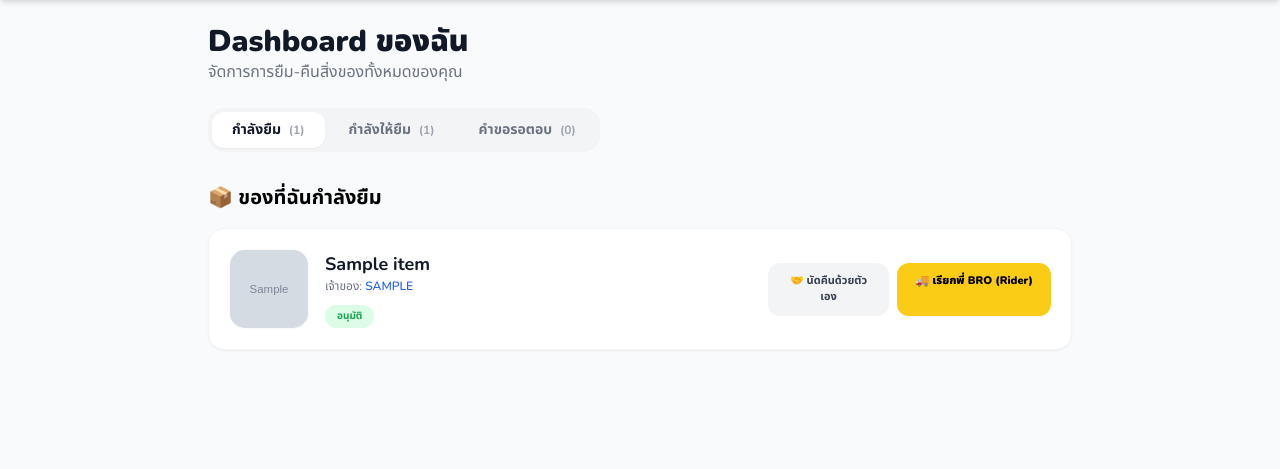
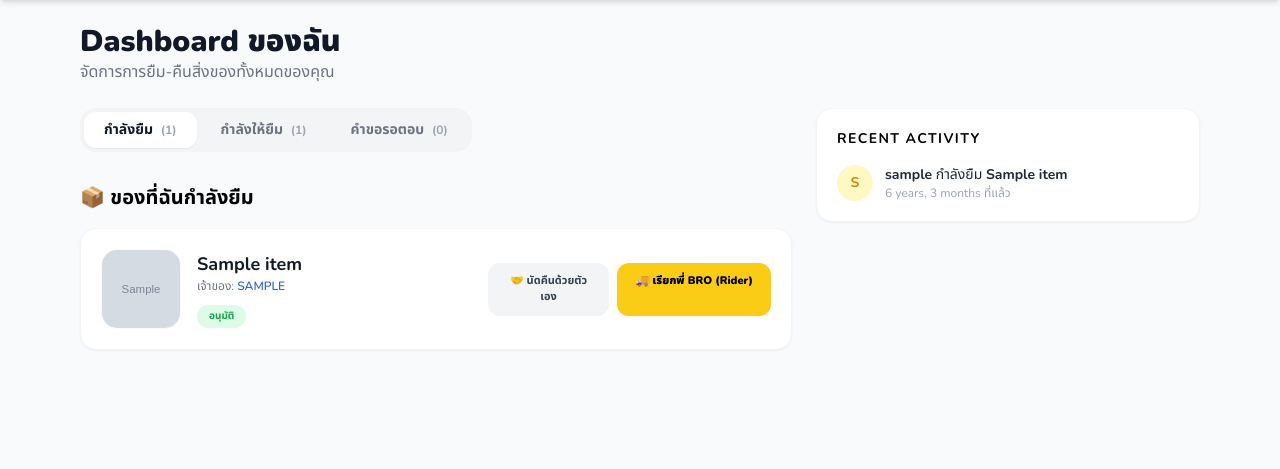
Before and after one commit to Rmnlin/CamBro, a Django app: page /dashboard/ in a window 1280 px wide. Shown: the part 73-542 px from the top of the page. Run offline with Django 4.2, Linux system fonts and the light colour scheme; a user stored in the database is signed in; tables that the repository leaves empty hold one stand-in row (values such as "Sample post"); grey boxes marked "Sample" are stand-in pictures; data that the repository does not hold is empty; some libraries are stand-ins or nearby versions.

Commit message:
add edit item, payment review, activity feed, deposit for all items

```diff
--- a/items/templates/items/dashboard.html
+++ b/items/templates/items/dashboard.html
@@ -3,30 +3,7 @@
 {% block title %}Dashboard - CamBro{% endblock %}
 
 {% block content %}
-<div class="max-w-4xl mx-auto px-4 pt-6 pb-20">
-
-    {% if user.notifications.all %}
-    <div class="mb-8">
-        {% for note in user.notifications.all|dictsortreversed:"created_at"|slice:":3" %}
-        <div class="bg-blue-50 border-l-4 border-main-blue p-4 rounded-r-xl flex justify-between items-center shadow-sm mb-3">
-            <div class="flex items-center gap-3">
-                <span class="text-xl">🔔</span>
-                <div>
-                    <p class="text-sm text-blue-800 font-medium">{{ note.message }}</p>
-                    <p class="text-xs text-blue-400">{{ note.created_at|timesince }} ที่แล้ว</p>
-                </div>
-            </div>
-            {% if not note.is_read %}
-            <form action="{% url 'mark_notification_read' note.id %}" method="POST">
-                {% csrf_token %}
-                <button type="submit" class="text-xs bg-white px-3 py-1 rounded-full border border-blue-200 text-blue-600 hover:bg-blue-50 transition">รับทราบ</button>
-            </form>
-            {% endif %}
-        </div>
-        {% endfor %}
-    </div>
-    {% endif %}
-
+<div class="max-w-6xl mx-auto px-4 pt-6 pb-20">
     <div class="flex justify-between items-end mb-6">
         <div>
             <h1 class="text-3xl font-black text-gray-900">Dashboard ของฉัน</h1>
@@ -34,6 +11,9 @@
         </div>
     </div>
 
+    <div class="flex gap-6 items-start">
+        <!-- Left: main content -->
+        <div class="flex-1 min-w-0">
             <!-- Tabs -->
             <div class="flex gap-1 bg-gray-100 p-1 rounded-2xl mb-8 w-fit">
                 <button onclick="switchTab('borrowing')" id="tab-borrowing"
@@ -191,6 +171,43 @@
             {% endfor %}
         </div>
     </section>
+        </div><!-- end left -->
+
+        <!-- Right: Recent Activity -->
+        <div class="w-96 flex-shrink-0">
+            <div class="bg-white rounded-2xl p-5 shadow-sm border border-gray-100 sticky top-6">
+                <h2 class="text-sm font-bold text-black-400 uppercase tracking-widest mb-4">Recent Activity</h2>
+                {% if activity %}
+                <div class="space-y-4">
+                    {% for act in activity|slice:":8" %}
+                    <div class="flex items-center gap-3">
+                        <div class="w-9 h-9 rounded-full flex items-center justify-center font-bold text-sm flex-shrink-0
+                            {% if act.type == 'requested' %}bg-purple-100 text-purple-600
+                            {% elif act.type == 'returned' %}bg-green-100 text-green-600
+                            {% elif act.type == 'borrowed' %}bg-yellow-100 text-yellow-600
+                            {% else %}bg-blue-100 text-blue-600{% endif %}">
+                            {{ act.user.username|slice:":1"|upper }}
+                        </div>
+                        <div>
+                            <p class="text-sm text-gray-800">
+                                <span class="font-bold">{{ act.user.username }}</span>
+                                {% if act.type == 'requested' %}ขอยืม
+                                {% elif act.type == 'returned' %}คืน
+                                {% elif act.type == 'borrowed' %}กำลังยืม
+                                {% endif %}
+                                <span class="font-bold">{{ act.item.title }}</span>
+                            </p>
+                            <p class="text-xs text-gray-400">{{ act.time|timesince }} ที่แล้ว</p>
+                        </div>
+                    </div>
+                    {% endfor %}
+                </div>
+                {% else %}
+                <p class="text-sm text-gray-400 text-center py-4">ยังไม่มีกิจกรรม</p>
+                {% endif %}
+            </div>
+        </div><!-- end right -->
+    </div><!-- end flex -->
 
 </div>
 
--- a/items/urls.py
+++ b/items/urls.py
@@ -6,6 +6,7 @@ urlpatterns = [
     path('items/', views.all_items, name='all_items'),
     path('items/<uuid:item_id>/', views.item_detail, name='item_detail'),
     path('items/<uuid:item_id>/request/', views.create_request, name='create_request'),
+    path('items/<uuid:item_id>/payment/', views.payment_review, name='payment_review'),
     path('requests/<uuid:request_id>/approve/', views.approve_request, name='approve_request'),
     path('dashboard/', views.dashboard, name='dashboard'),
     path('items/<uuid:item_id>/delete/', views.delete_item, name='delete_item'),
@@ -24,4 +25,5 @@ urlpatterns = [
     path('return-success/<uuid:request_id>/', views.return_completed, name='return_completed'),
     path('requests/<uuid:request_id>/review/', views.leave_review, name='leave_review'),
     path('profile/<str:username>/', views.profile_view, name='profile'),
+    path('items/<uuid:item_id>/edit/', views.edit_item, name='edit_item'),
 ]
--- a/items/views.py
+++ b/items/views.py
@@ -1,4 +1,6 @@
 from django.db import models
+from decimal import Decimal
+from decimal import Decimal
 from django.shortcuts import render, get_object_or_404, redirect
 from django.contrib.auth.decorators import login_required
 from django.contrib.auth import authenticate, login, logout
@@ -117,23 +119,89 @@ def delete_item(request, item_id):
     return render(request, 'items/confirm_delete.html', {'item': item})
 
 @login_required
+def edit_item(request, item_id):
+    item = get_object_or_404(Item, item_id=item_id, owner=request.user)
+    categories = Category.objects.all()
+    if request.method == 'POST':
+        item.title = request.POST.get('title', '').strip()
+        item.description = request.POST.get('description', '').strip()
+        item.category_id = request.POST.get('category')
+        item.condition = request.POST.get('condition', 'good')
+        item.campus = request.POST.get('campus', 'rangsit')
+        item.pickup_location = request.POST.get('pickup_location', '')
+        item.is_free = request.POST.get('is_free') == 'true'
+        item.deposit_amount = request.POST.get('deposit_amount', 0) or 0
+        item.max_days = request.POST.get('max_days', 7) or 7
+        item.save()
+        return redirect('item_detail', item_id=item.item_id)
+    return render(request, 'items/edit_item.html', {'item': item, 'categories': categories})
+
+@login_required
 def dashboard(request):
+    my_borrowing = BorrowRequest.objects.filter(borrower=request.user).select_related('item', 'lender').order_by('-created_at')
+    incoming_requests = BorrowRequest.objects.filter(lender=request.user).select_related('item', 'borrower').order_by('-created_at')
+
+    activity = []
+    for req in incoming_requests:
+        if req.status == 'pending':
+            activity.append({'type': 'requested', 'user': req.borrower, 'item': req.item, 'time': req.created_at})
+        elif req.status in ['returning', 'returned']:
+            activity.append({'type': 'returned', 'user': req.borrower, 'item': req.item, 'time': req.approved_at or req.created_at})
+    for req in my_borrowing:
+        if req.status == 'approved':
+            activity.append({'type': 'borrowed', 'user': req.borrower, 'item': req.item, 'time': req.approved_at or req.created_at})
+
+    activity.sort(key=lambda x: x['time'], reverse=True)
+
     return render(request, 'items/dashboard.html', {
-        'my_borrowing': BorrowRequest.objects.filter(borrower=request.user).select_related('item', 'lender').order_by('-created_at'),
-        'incoming_requests': BorrowRequest.objects.filter(lender=request.user).select_related('item', 'borrower').order_by('-created_at'),
+        'my_borrowing': my_borrowing,
+        'incoming_requests': incoming_requests,
         'my_items': Item.objects.filter(owner=request.user).order_by('-created_at'),
         'my_active_items': Item.objects.filter(owner=request.user, status='borrowed').order_by('-created_at'),
         'pending_count': BorrowRequest.objects.filter(lender=request.user, status='pending').count(),
+        'activity': activity,
     })
 
 @login_required
 def create_request(request, item_id):
     item = get_object_or_404(Item, item_id=item_id)
     if request.method == 'POST':
-        BorrowRequest.objects.create(item=item, borrower=request.user, lender=item.owner, start_date=request.POST.get('start_date'), end_date=request.POST.get('end_date'), borrower_message=request.POST.get('message', ''))
+        start_date = request.POST.get('start_date')
+        end_date = request.POST.get('end_date')
+        message = request.POST.get('message', '')
+        if item.is_free and item.deposit_amount == 0:
+            BorrowRequest.objects.create(item=item, borrower=request.user, lender=item.owner,
+                start_date=start_date, end_date=end_date, borrower_message=message)
+            create_notification(item.owner, f"มีคนสนใจขอยืม {item.title}!")
+            return redirect('item_detail', item_id=item.item_id)
+        else:
+            request.session['pending_request'] = {'start_date': start_date, 'end_date': end_date, 'message': message}
+            return redirect('payment_review', item_id=item.item_id)
+    return render(request, 'items/request_form.html', {'item': item})
+
+@login_required
+def payment_review(request, item_id):
+    from datetime import date as date_type
+    item = get_object_or_404(Item, item_id=item_id)
+    pending = request.session.get('pending_request')
+    if not pending:
+        return redirect('create_request', item_id=item_id)
+    start = date_type.fromisoformat(pending['start_date'])
+    end = date_type.fromisoformat(pending['end_date'])
+    days = (end - start).days
+    deposit = item.deposit_amount
+    platform_fee = Decimal('0')
+    total = deposit
+    if request.method == 'POST':
+        BorrowRequest.objects.create(item=item, borrower=request.user, lender=item.owner,
+            start_date=pending['start_date'], end_date=pending['end_date'], borrower_message=pending.get('message', ''))
+        del request.session['pending_request']
         create_notification(item.owner, f"มีคนสนใจขอยืม {item.title}!")
         return redirect('item_detail', item_id=item.item_id)
-    return render(request, 'items/request_form.html', {'item': item})
+    return render(request, 'items/payment_review.html', {
+        'item': item, 'start_date': start, 'end_date': end,
+        'days': days, 'deposit': deposit, 'platform_fee': platform_fee, 'total': total,
+    })
 
 @login_required
 def approve_request(request, request_id):
```
Also changed, not shown: items/templates/items/create_item.html (+8 -14 lines), items/templates/items/detail.html (+14 -2 lines), items/templates/items/edit_item.html (added, +95 -0 lines), items/templates/items/payment_review.html (added, +66 -0 lines), items/templates/items/request_form.html (+13 -1 lines), items/migrations/0012_borrowrequest_payment_status.py (added). Lines whose indentation alone changed are shown as unchanged.
